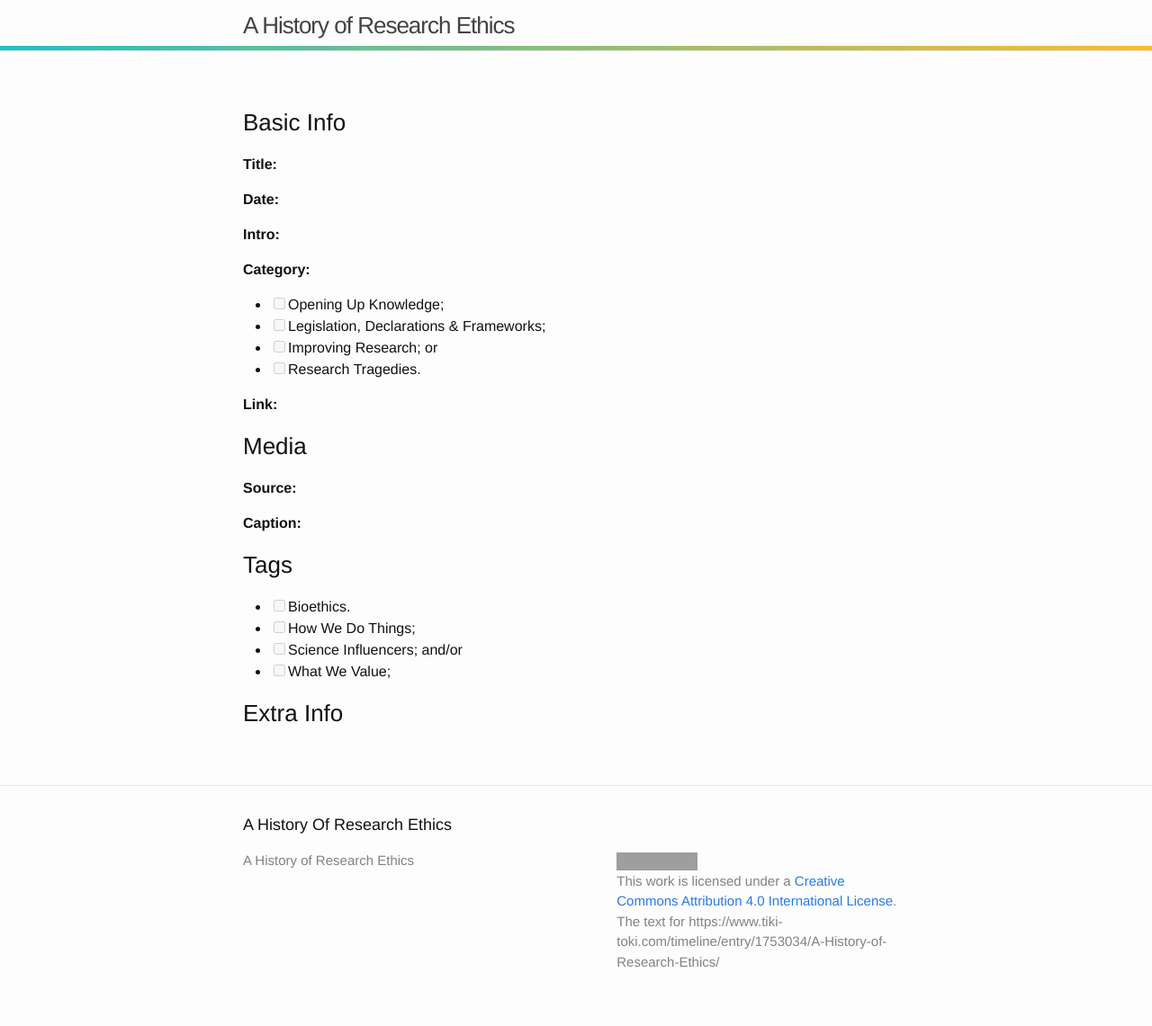
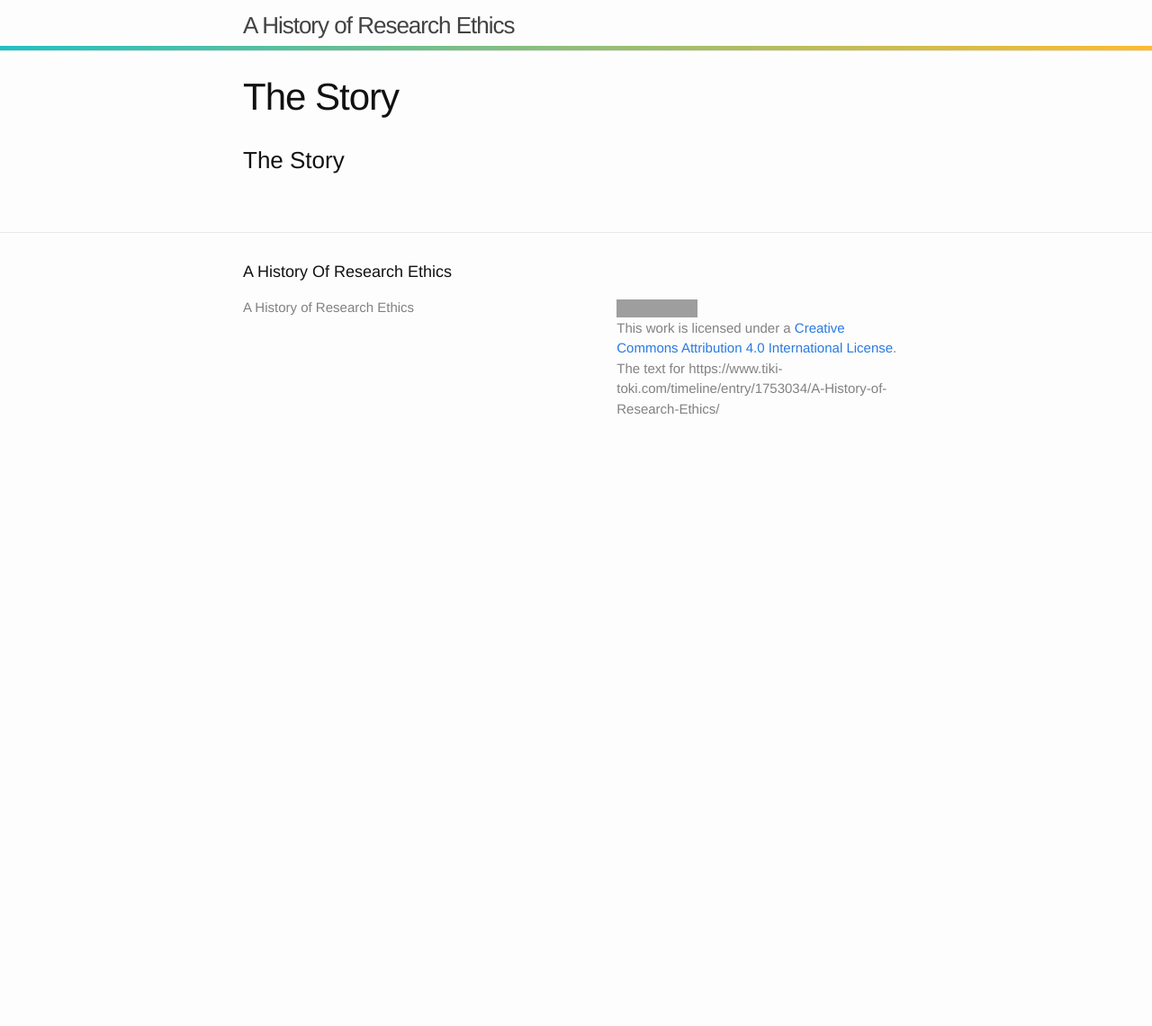
Before and after one commit to KairoiAI/An_Incomplete_History_of_Research_Ethics, a Jekyll site: the page built from A Template for Stories.md, in a window 1280 px wide. Shown: the whole page at 90% size. Built offline with Jekyll 4.4.1, drawn with Linux system fonts in a browser that asks for light colours; our own code applies the rules of GitHub Pages for plain Markdown files; after the commit the page ends 900 px from its top, so only the background shows below that; grey boxes are pictures that could not be loaded.

Commit message:
Update A Template for Stories.md
Updated following changes from #37

```diff
--- a/A Template for Stories.md
+++ b/A Template for Stories.md
@@ -1,48 +1,20 @@
-<!-- *Copy and paste this file's text (in raw, without rendering) into new files for new stories. -->
-
-### Basic Info
-
-**Title:**
-<!-- Insert title for this story in line 7. The name of the GitHub file above must be: "[BCE or CE] YYYY [TITLE].md". For example, an event in 530 BC with the title "Thales falls into a well" would be called "BCE 0530 Thales falls into a well.md" -->
-
-
-**Date:**
-<!-- Type in line 11 the date of this story, and link to a source confirming the selected date -->
-
-
-**Intro:**
-<!-- Share in line 15 a brief intro to the story (keep it under 240 characters) -->
-
-
-**Category:**
-<!-- Select one (and ONLY ONE) by typing "x" between "[ ]". Make sure to type in the commit the issue number for the category you select, as it appears next to each category. -->
-
-- [ ] Opening Up Knowledge; <!-- #10 -->
-- [ ] Legislation, Declarations & Frameworks; <!-- #11 -->
-- [ ] Improving Research; or <!-- #12 -->
-- [ ] Research Tragedies. <!-- #13 -->
-
-**Link:**
-<!-- Not necessary, can say "N/A" or be a link to the story's pertinent document/article/book; as an example, the *Code of Hammurabi* links to the very [*Code of Hammurabi*](https://avalon.law.yale.edu/ancient/hamframe.asp). Type in line 27. -->
-
-
-### Media
-
-**Source:**
-<!-- Share in line 33 direct link to an image that can be shared following its copyright; [Wikimedia Commons](https://commons.wikimedia.org/wiki/Commons:Reusing_content_outside_Wikimedia) is a good place to look -->
-
-
-**Caption:**
-<!-- Insert a description of the image in line 37; be detailed as this will serve as ALT text -->
-
-
-### Tags
-<!-- Type "x" between "[ ]" for all relevant tags. Make sure to type in the commit the issue number for the tag(s) you select, as it appears next to each tag. -->
-
-- [ ] Bioethics. <!-- #14 -->
-- [ ] How We Do Things; <!-- #15 -->
-- [ ] Science Influencers; and/or <!-- #16 -->
-- [ ] What We Value; <!-- #17 -->
-
-### Extra Info
-<!-- Paste the story onto line 49! Remember: a line is a paragraph and a blank line must be placed between paragraphs. -->
+---
+layout: story
+title: "title"
+historical-date:
+  title: "year, explanation or as per"
+  bce: true or false
+  year: YYYY
+  source: link to the source that justifies the choice of date
+  author: surname(s) of authors of the linked source
+  source-date: year
+category: opening-knowledge, ldf, improving-research or research-tragedies
+tags: ["Bioethics", "How We Do Things","Science Influencers","What We Value"]
+media:
+  source: link to the site where the image is; delete line if there is no image
+  caption: "ALT text and acknowledgement of source"; delete line if there is no image
+read-more: link to the story's pertinent document/article/book, if there is one; otherwise, delete line
+intro: text
+---
+### The Story
+<!-- Paste the story into this line! Remember the old adage: a line is a paragraph, and a blank line must be placed between paragraphs. -->
```
